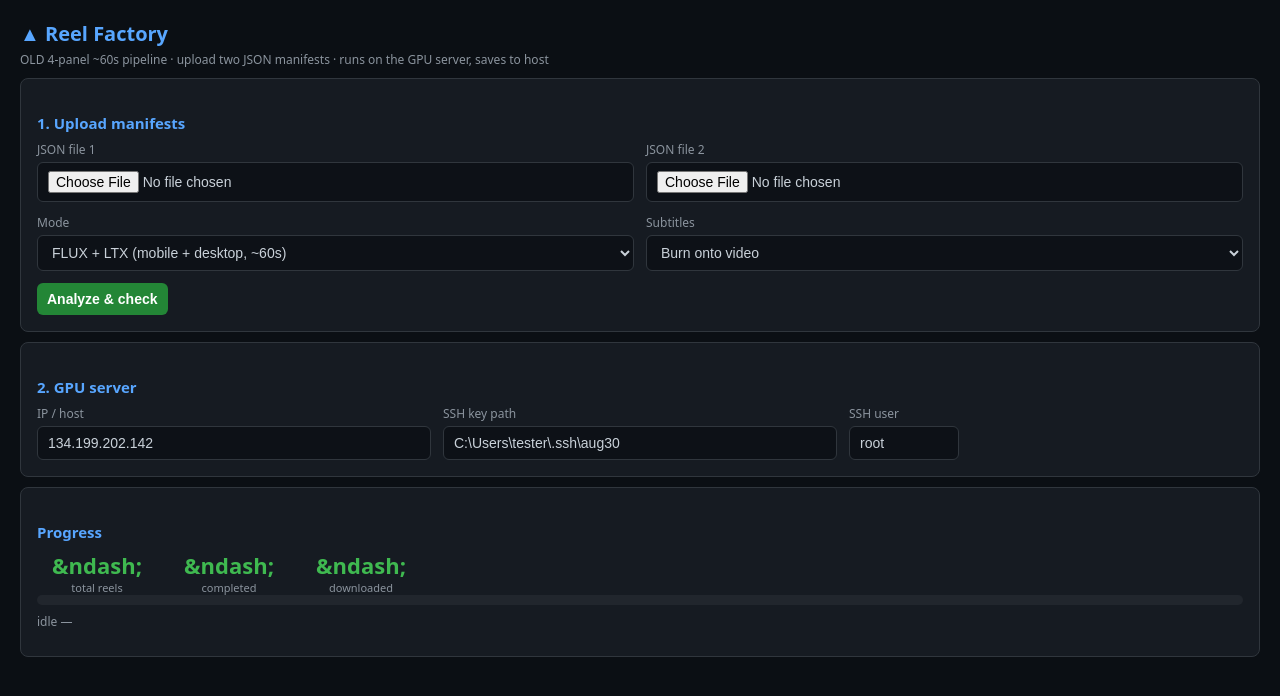
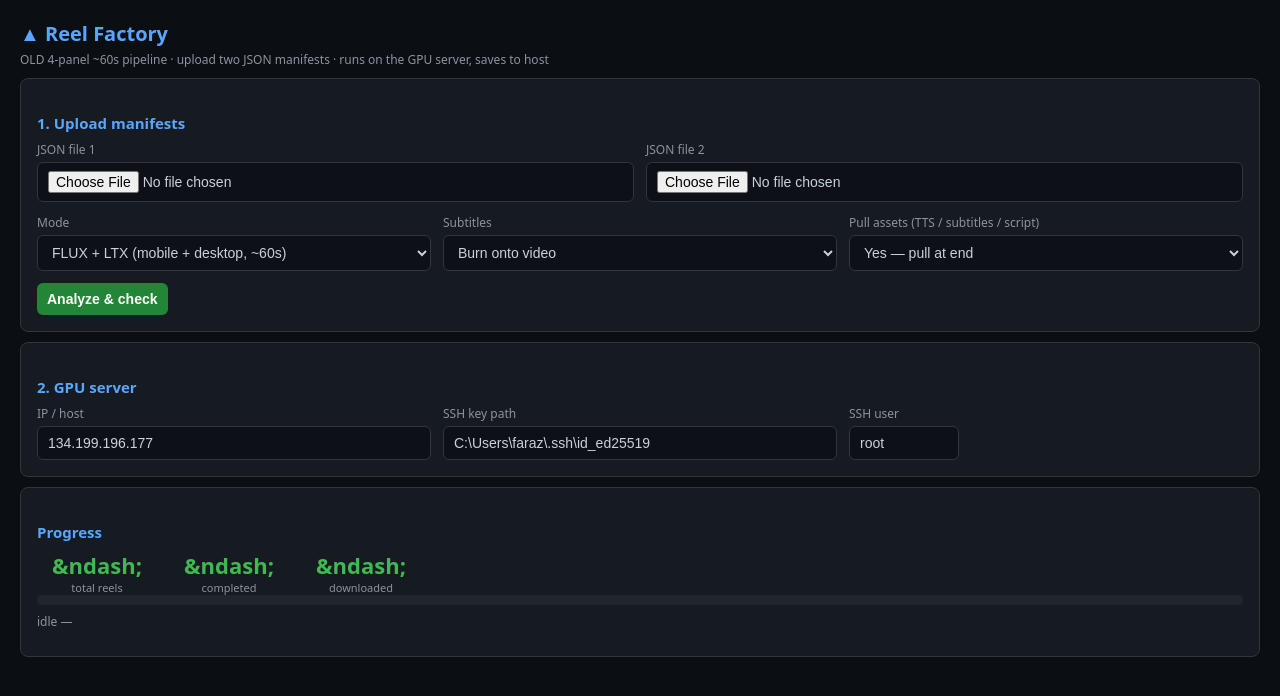
Before and after one commit to bilalk/VidProcessingGPU, a Flask app: page / in a window 1280 px wide. Shown: the top 696 px of the page. Run offline with Flask 3, Linux system fonts and the light colour scheme; data that the repository does not hold is empty.

Commit message:
webapp: pull-assets toggle + server-side id collision fix
- Add "Pull assets" toggle (TTS / .ass / script.txt) fetched at end of run
- Fix renumbering to include server-cached ids so new batches never collide with stale img/tts cache
- Add server_used_ids() over SFTP to collect cached reel ids

Co-authored-by: CommandCodeBot <noreply@commandcode.ai>

```diff
--- a/webapp/app.py
+++ b/webapp/app.py
@@ -23,6 +23,7 @@
 LOCAL_FLUX  = r'C:\ProjectComfy\reelsGPU2\flux_29aug'
 LOCAL_LTX_M = r'C:\ProjectComfy\reelsGPU2\ltx_29aug_mobile'
 LOCAL_LTX_D = r'C:\ProjectComfy\reelsGPU2\ltx_29aug_desktop'
+LOCAL_ASSETS = r'C:\ProjectComfy\reelsGPU2\assets'
 
 CHANNELS = P.CHANNELS
 
@@ -34,9 +35,9 @@
 
 
 def load_config():
-    d = {'gpu_host': '134.199.202.142', 'gpu_user': 'root',
-         'gpu_key': r'C:\Users\tester\.ssh\aug30',
-         'burn_subtitles': True, 'mode': 'flux+ltx'}
+    d = {'gpu_host': '134.199.196.177', 'gpu_user': 'root',
+         'gpu_key': r'C:\Users\faraz\.ssh\id_ed25519',
+         'burn_subtitles': True, 'mode': 'flux+ltx', 'pull_assets': True}
     try:
         if os.path.exists(CONFIG_PATH):
             d.update(json.load(open(CONFIG_PATH, encoding='utf-8')))
@@ -48,6 +49,18 @@
 def save_config(d):
     os.makedirs(STATE, exist_ok=True)
     json.dump(d, open(CONFIG_PATH, 'w', encoding='utf-8'), indent=2)
+
+
+def _server_used_ids(cfg):
+    """Read reel ids already cached on the GPU server (img/ + tts/) so the next batch
+    never collides with stale cache keyed by id."""
+    try:
+        g = G.GPU(cfg['gpu_host'], cfg['gpu_key'], cfg['gpu_user']).connect()
+        ids = g.server_used_ids()
+        g.close()
+        return ids
+    except Exception:
+        return set()
 
 
 TOPIC_DB_PATH = os.path.join(STATE, 'used_topics.json')
@@ -201,12 +214,72 @@
         time.sleep(20)
 
 
+def _pull_assets(job, g, reels):
+    """After the run completes, fetch per-reel artifacts (TTS audio, .ass subtitles,
+    and a script.txt) so the owner can edit/re-render later without touching the GPU."""
+    _update(job, current_stage='pulling assets (tts / ass / script)')
+    assets_root = os.path.join(LOCAL_ASSETS, job['id'])
+    os.makedirs(assets_root, exist_ok=True)
+    for r in reels:
+        rid = r['id']
+        d = os.path.join(assets_root, rid)
+        os.makedirs(d, exist_ok=True)
+
+        # 1) TTS audio (.mp3) — 12 clips per reel
+        for f in ('L1', 'L2', 'L3', 'w1', 'w2', 'w3', 't1', 't2', 't3'):
+            rp = f"{FLUX_DIR}/tts/{rid}_{f}.mp3"
+            lp = os.path.join(d, f'{rid}_{f}.mp3')
+            try:
+                g.get(rp, lp)
+            except Exception as e:
+                _log(job, f"  asset MISS {rid}_{f}.mp3: {e}")
+
+        # 2) .ass subtitles — from both LTX mobile + desktop (and FLUX build dir as fallback)
+        ass_sources = [
+            (f"{LTX_OUT_M}/{r['channel']}/{rid}.ass", 'mobile'),
+            (f"{LTX_OUT_D}/{r['channel']}/{rid}.ass", 'desktop'),
+            (f"{FLUX_DIR}/build_29aug/{rid}/{rid}.ass", 'flux'),
+        ]
+        for rp, tag in ass_sources:
+            lp = os.path.join(d, f'{rid}.{tag}.ass')
+            try:
+                g.get(rp, lp)
+            except Exception as e:
+                pass  # not every source exists for every reel
+
+        # 3) script.txt — bilingual script (narration + words + scenes) from the manifest
+        script_lines = [f"# {rid}", f"channel: {r.get('channel')}", f"topic: {r.get('topic')}",
+                        f"pair: {r.get('pair')}", "", "NARRATION (English):"]
+        for i, n in enumerate(r.get('narration', []), 1):
+            script_lines.append(f"{i}. {n}")
+        script_lines.append("")
+        script_lines.append("WORDS (src -> tgt):")
+        for w in r.get('words', []):
+            script_lines.append(f"- {w.get('src','')} -> {w.get('tgt','')}")
+        script_lines.append("")
+        script_lines.append("SCENES:")
+        for s in r.get('scenes', []):
+            script_lines.append(f"- {s}")
+        with open(os.path.join(d, 'script.txt'), 'w', encoding='utf-8') as fh:
+            fh.write("\n".join(script_lines))
+
+    _log(job, f"assets pulled to {assets_root}")
+
+
 def _finish(job, g):
     """End the run: mark done normally, or leave it 'paused' if the user aborted."""
     if job.get('_abort'):
         _log(job, "paused by user — server pipeline left running (Resume or End)")
         g.close()
         return
+    if job.get('config', {}).get('pull_assets', True):
+        try:
+            reels = json.load(open(job['merged_path'], encoding='utf-8'))['reels']
+            _pull_assets(job, g, reels)
+        except Exception as e:
+            _log(job, f"asset pull skipped: {e}")
+    else:
+        _log(job, "assets pull disabled — skipping")
     g.close()
     _log(job, "DONE — results copied to host")
     _update(job, status='done', current_stage='complete')
@@ -408,7 +481,7 @@
     except Exception as e:
         return jsonify({'error': f'bad JSON: {e}'}), 400
     fmt, issues, redundant = _analyze(reels)
-    next_id = P.find_next_start_id()
+    next_id = P.find_next_start_id(extra_used=_server_used_ids(load_config()))
     return jsonify({
         'file_a': os.path.basename(p1), 'file_b': os.path.basename(p2),
         'reels': len(reels), 'format': fmt, 'issues': issues,
@@ -440,7 +513,12 @@
     if redundant and not body.get('confirm_redundant'):
         return jsonify({'error': 'redundant topics exist', 'redundant_topics': redundant}), 409
 
-    start_id = P.find_next_start_id()
+    _cfg = {
+        'gpu_host': body.get('gpu_host') or load_config()['gpu_host'],
+        'gpu_user': body.get('gpu_user') or 'root',
+        'gpu_key': body.get('gpu_key') or load_config()['gpu_key'],
+    }
+    start_id = P.find_next_start_id(extra_used=_server_used_ids(_cfg))
     na = P.normalize(reels_a, fmt, start_id)
     nb = P.normalize(reels_b, fmt, start_id + len(na))
     merged = {'reels': na + nb}
@@ -464,6 +542,7 @@
         'gpu_key': body.get('gpu_key') or load_config()['gpu_key'],
         'burn_subtitles': bool(body.get('burn_subtitles', True)),
         'mode': body.get('mode', 'flux+ltx'),
+        'pull_assets': bool(body.get('pull_assets', True)),
     }
     save_config(cfg)
 
--- a/webapp/pipeline.py
+++ b/webapp/pipeline.py
@@ -105,8 +105,10 @@
     return used
 
 
-def find_next_start_id(dirs=None, toplevel=None):
+def find_next_start_id(dirs=None, toplevel=None, extra_used=None):
     used = collect_used_ids(dirs, toplevel)
+    if extra_used:
+        used |= set(extra_used)
     return (max(used) + 1) if used else 0
 
 
--- a/webapp/templates/index.html
+++ b/webapp/templates/index.html
@@ -56,6 +56,12 @@
       <select id="burn">
         <option value="1" selected>Burn onto video</option>
         <option value="0">Handle later</option>
+      </select>
+    </div>
+    <div class="field"><label>Pull assets (TTS / subtitles / script)</label>
+      <select id="pullAssets">
+        <option value="1" selected>Yes — pull at end</option>
+        <option value="0">No — videos only</option>
       </select>
     </div>
   </div>
@@ -128,6 +134,7 @@
   const body={file_a:pending.file_a,file_b:pending.file_b,
     mode:document.getElementById('mode').value,
     burn_subtitles:document.getElementById('burn').value==='1',
+    pull_assets:document.getElementById('pullAssets').value==='1',
     gpu_host:document.getElementById('gpu_host').value,
     gpu_key:document.getElementById('gpu_key').value,
     gpu_user:document.getElementById('gpu_user').value,
```
Also changed, not shown: webapp/gpu.py (+16 -1 lines).
